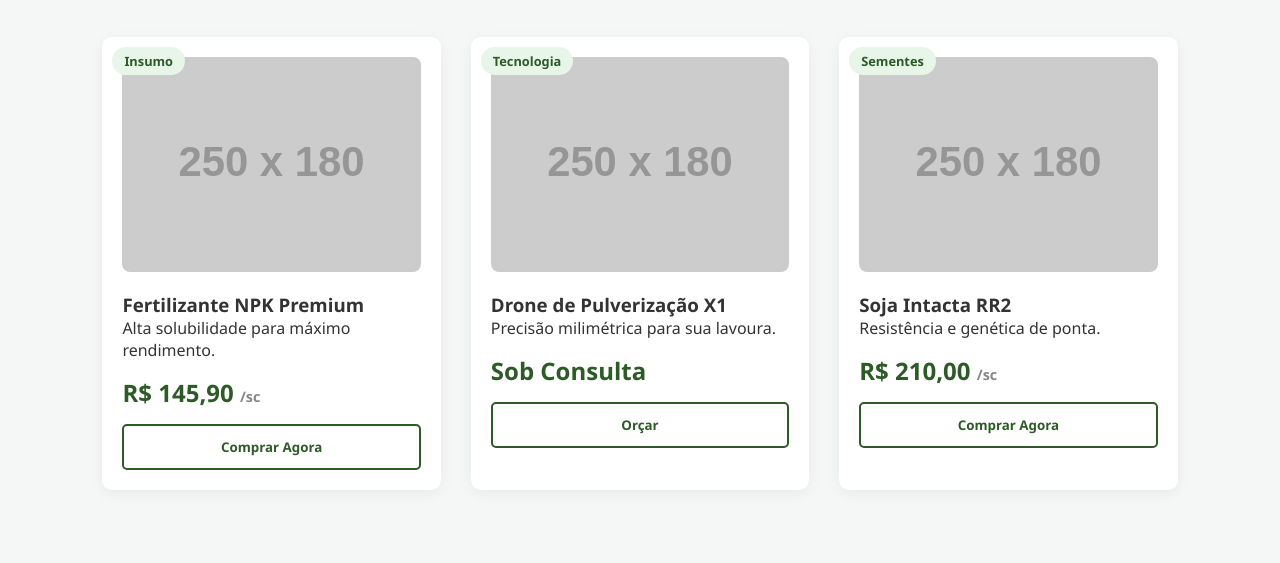
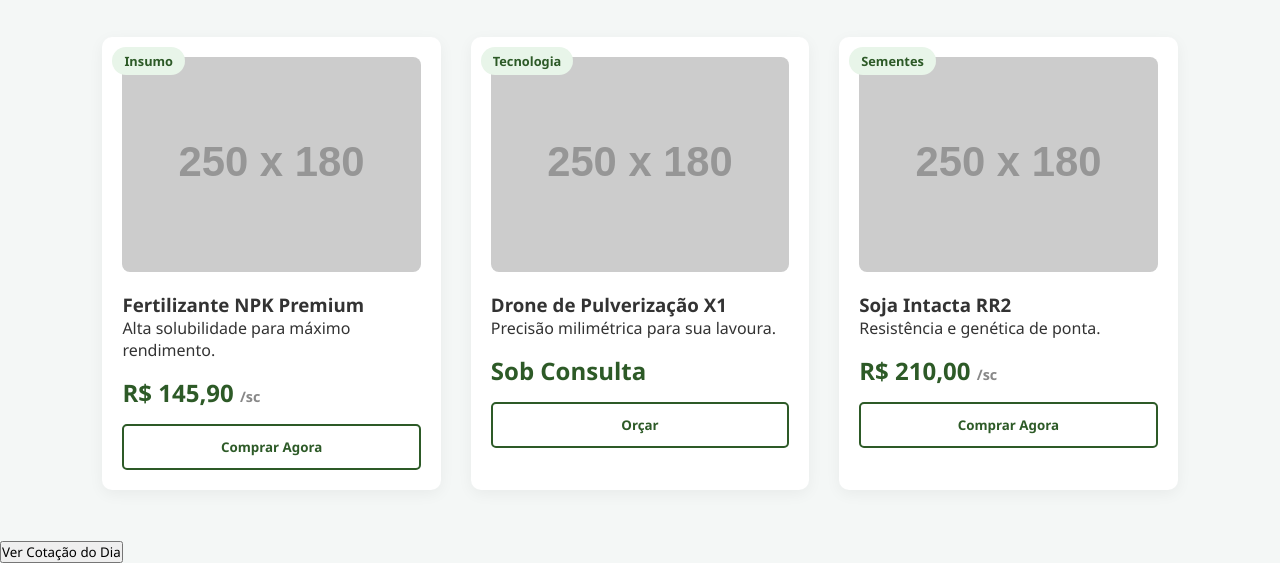
Before and after one commit to hectorlins-stack/projeto-ia-1, a plain HTML site: page index.html in a window 1280 px wide. Shown: the part 654-1217 px from the top of the page. Before the commit the page ends 1194 px from the top, so only its background shows below. Drawn offline with Linux system fonts and the light colour scheme; placeholder pictures from the web are drawn by us.

Commit message:
Update index.html

```diff
--- a/index.html
+++ b/index.html
@@ -67,4 +67,11 @@
 </body>
 
 </body>
-</html>
+</html><button onclick="mostrarAlerta()">Ver Cotação do Dia</button>
+
+<script>
+  // Aqui você diz o que a função faz
+  function mostrarAlerta() {
+    alert("A cotação da soja subiu 1.5% hoje!");
+  }
+</script>
```
